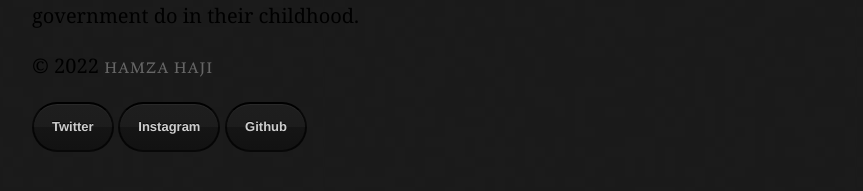
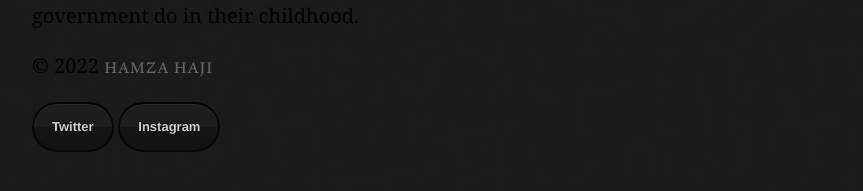
Before and after one commit to hamzambo/hamzambo.github.io, a Jekyll site: the page built from _posts/2022-08-20-parenting-and-politics.md, in a window 1280 px wide. Shown: the part 596-787 px from the top of the page, without its empty margins (208-1071 px from the left). Built offline with Jekyll 4.4.1, drawn with Linux system fonts in a browser that asks for light colours.

Commit message:
Update post.html

```diff
--- a/_layouts/post.html
+++ b/_layouts/post.html
@@ -31,7 +31,6 @@
   <section id="icon">
           <a href="https://twitter.com/hamzambo" target="_blank" class="btn">Twitter</a>
            <a href="https://instagram.com/hamza.mbo" target="_blank" class="btn">Instagram</a>
-     <a href="https://github.com/hamzambo" target="_blank" class="btn">Github</a>
       </section>
     </footer>
   </body>
```
